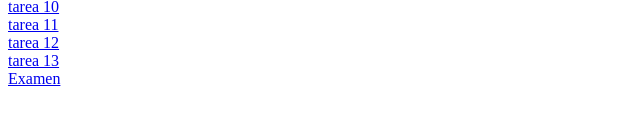
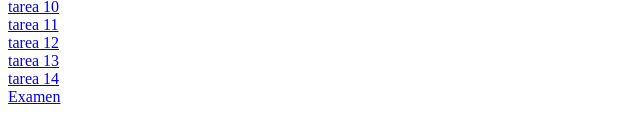
Before and after one commit to erikgs00/erikgs00.github.io, a plain HTML site: page index.html in a window 1280 px wide. Shown: the part 226-366 px from the top of the page, 0-640 px from the left. Drawn offline with Linux system fonts and the light colour scheme.

Commit message:
Update index.html

```diff
--- a/index.html
+++ b/index.html
@@ -18,5 +18,6 @@
         <a href="ejercicios/Ej_11.html">tarea 11 </a><br>
         <a href="ejercicios/Ej_12.html">tarea 12 </a><br>
         <a href="ejercicios/Ej_13.html">tarea 13</a><br>
+        <a href="ejercicios/Ej_14.html">tarea 14</a><br>
 
 <a href="ejercicios/examen_final_Erik.html">Examen</a><br>
```
